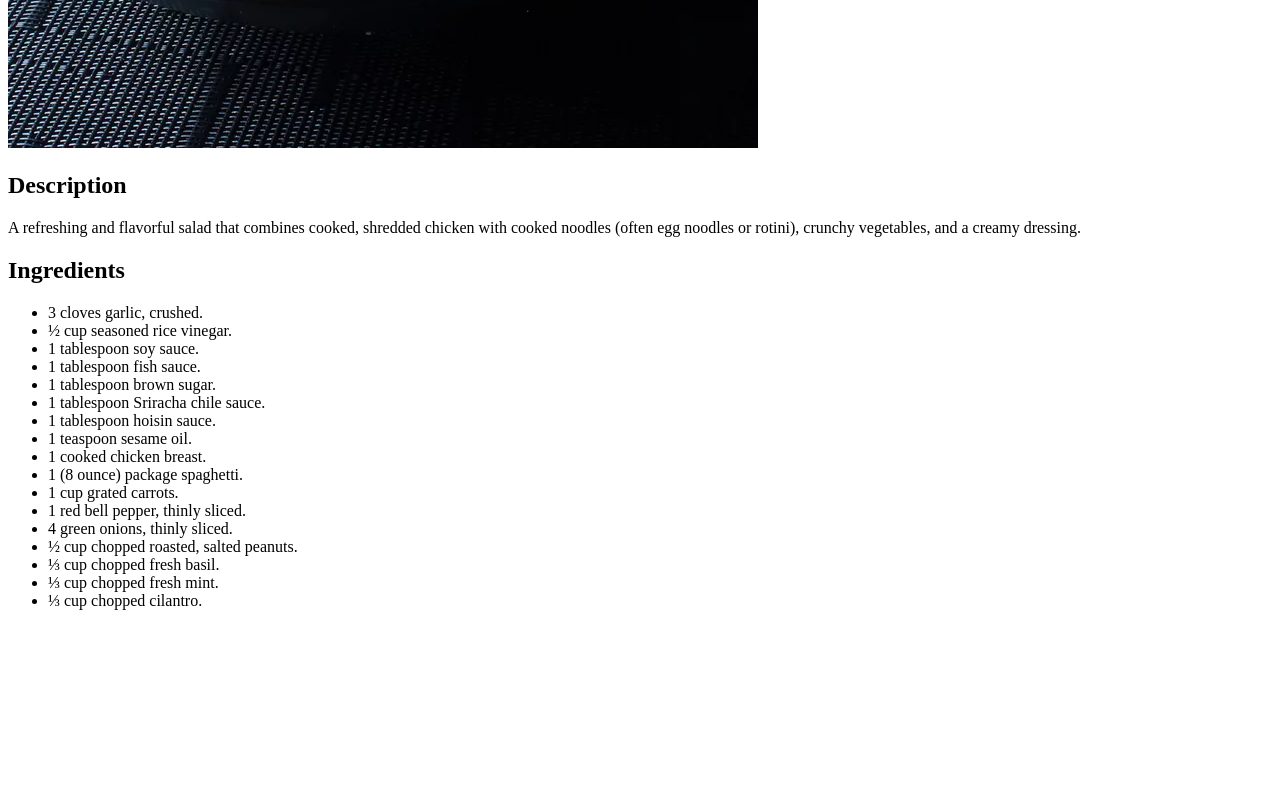
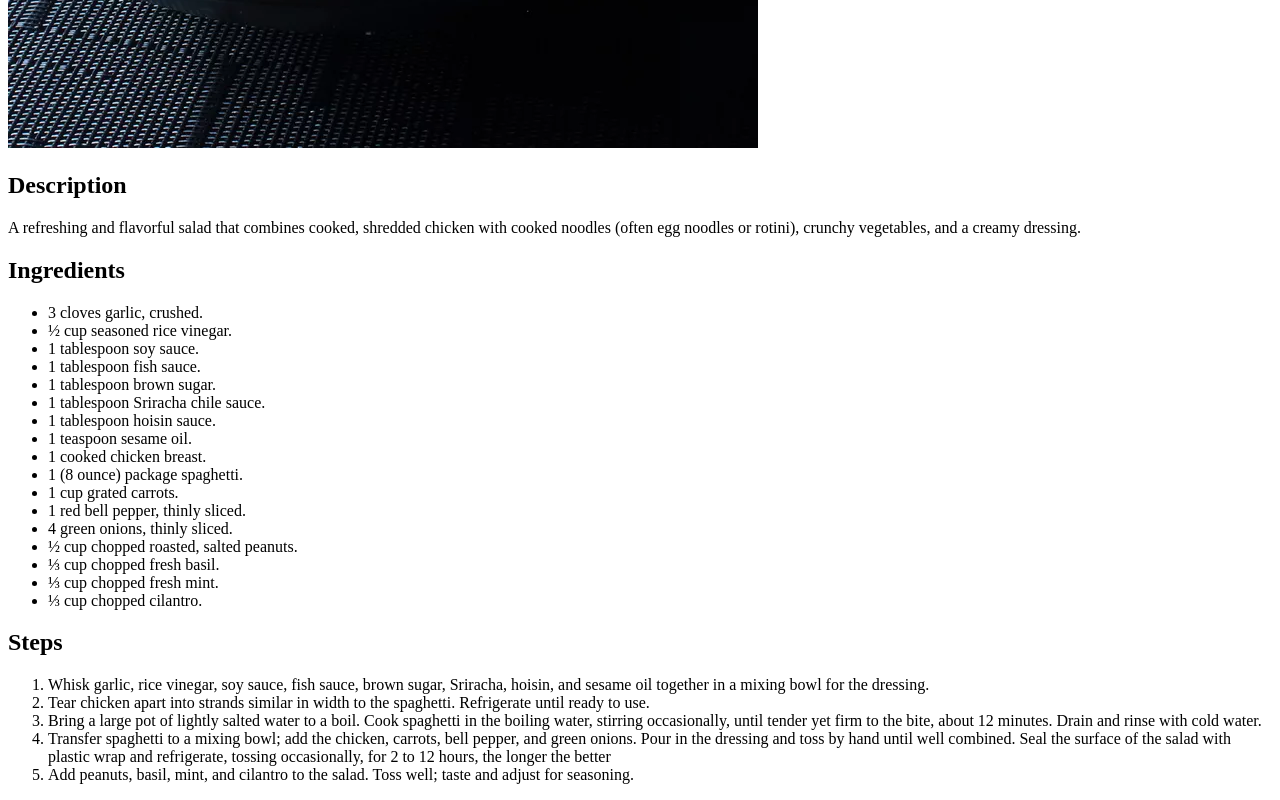
Before and after one commit to augustopdelima/odin-recipes, a plain HTML site: page recipes/chicken_noodle_salad.html in a window 1280 px wide. Shown: the part 682-1482 px from the top of the page. Before the commit the page ends 1308 px from the top, so only its background shows below. Drawn offline with Linux system fonts and the light colour scheme.

Commit message:
Add a list of steps to make chicken noodle salad

```diff
--- a/recipes/chicken_noodle_salad.html
+++ b/recipes/chicken_noodle_salad.html
@@ -34,6 +34,18 @@
 		<li>⅓ cup chopped cilantro.</li>
 	</ul>
 
+	<h2>Steps</h2>
+	<ol>
+		<li>Whisk garlic, rice vinegar, soy sauce, fish sauce, brown sugar, Sriracha, hoisin, and sesame oil together in
+			a mixing bowl for the dressing.</li>
+		<li>Tear chicken apart into strands similar in width to the spaghetti. Refrigerate until ready to use.</li>
+		<li>Bring a large pot of lightly salted water to a boil. Cook spaghetti in the boiling water, stirring
+			occasionally, until tender yet firm to the bite, about 12 minutes. Drain and rinse with cold water.</li>
+		<li>Transfer spaghetti to a mixing bowl; add the chicken, carrots, bell pepper, and green onions. Pour in the
+			dressing and toss by hand until well combined. Seal the surface of the salad with plastic wrap and
+			refrigerate, tossing occasionally, for 2 to 12 hours, the longer the better</li>
+		<li>Add peanuts, basil, mint, and cilantro to the salad. Toss well; taste and adjust for seasoning.</li>
+	</ol>
 </body>
 
 </html>
```
